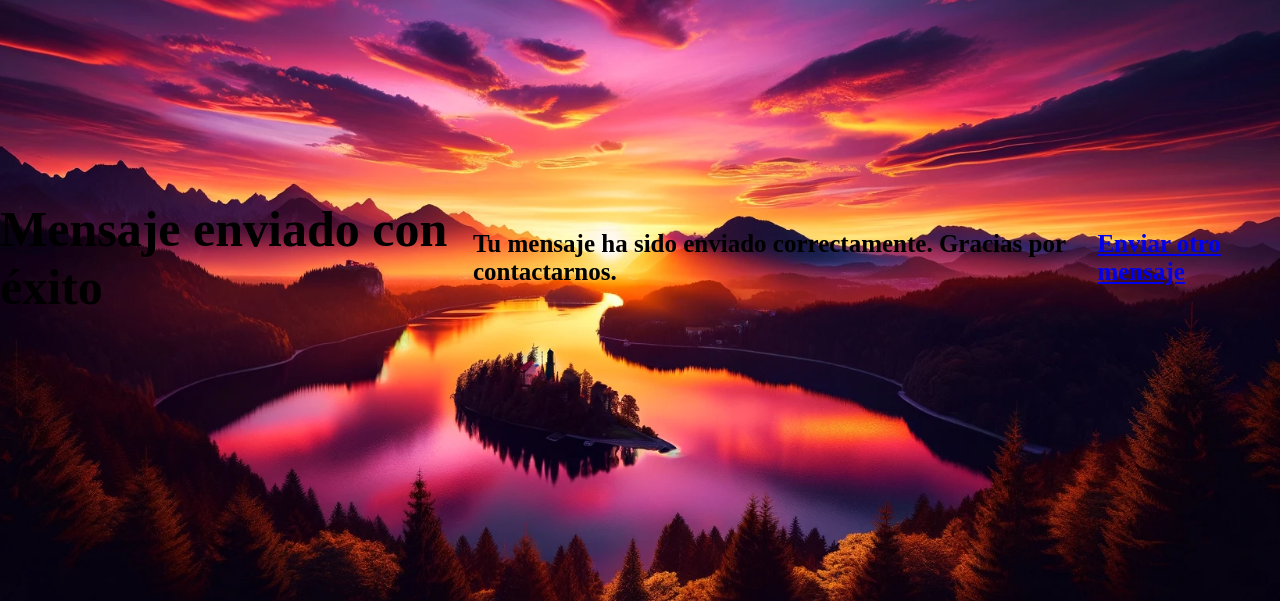
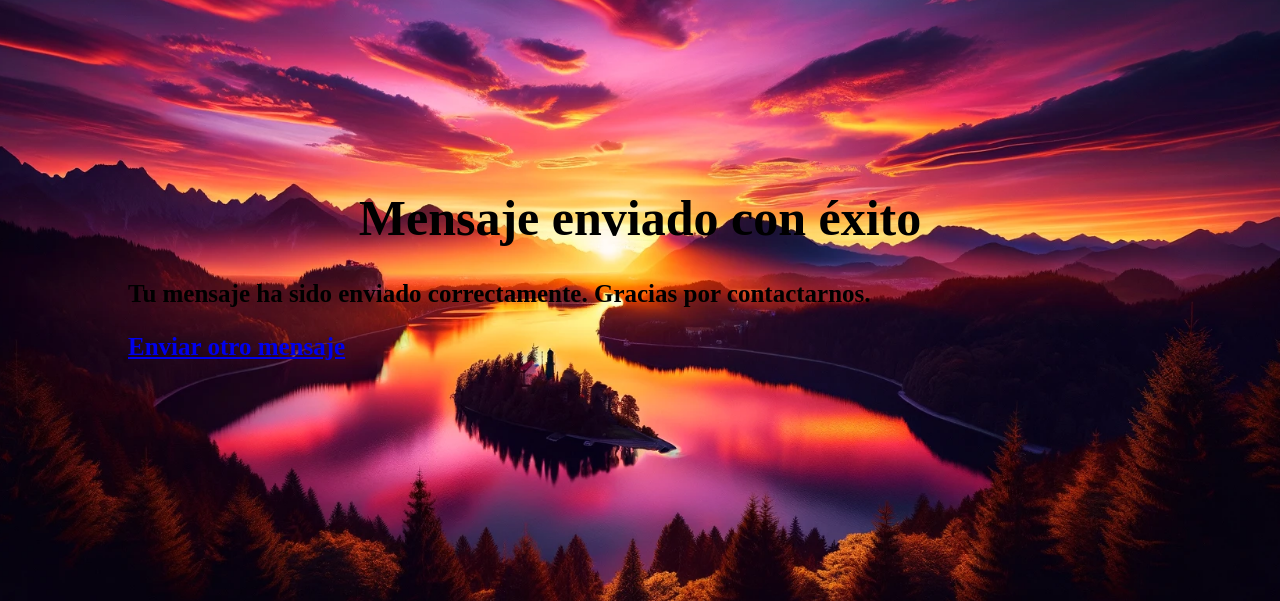
Before and after one commit to ronaldoucl/EnviadorCorreos, a PHP site: page /mensaje-enviado.html in a window 1280 px wide. Shown: the part 142-743 px from the top of the page. Run offline with PHP 8.4, Linux system fonts and the light colour scheme; some web fonts are replaced.

Commit message:
nuevos cambios

```diff
--- a/css/styles.css
+++ b/css/styles.css
@@ -101,6 +101,15 @@ input[type="file"] {
 }
 
 
+#cuerpo-mensaje {
+    width: 80%;
+}
+
+#cuerpo-mensaje h1 {
+    text-align: center;
+}
+
+
 @media (max-width: 700px) {
     body {
         width: 90%;
--- a/mensaje-enviado.html
+++ b/mensaje-enviado.html
@@ -5,8 +5,10 @@
     <title>Mensaje Enviado</title>
     <link rel="stylesheet" href="css/styles.css">
 <body>
-    <h1>Mensaje enviado con éxito</h1>
-    <p>Tu mensaje ha sido enviado correctamente. Gracias por contactarnos.</p>
-    <a href="index.php">Enviar otro mensaje</a>
+    <div id="cuerpo-mensaje">
+        <h1>Mensaje enviado con éxito</h1>
+        <p>Tu mensaje ha sido enviado correctamente. Gracias por contactarnos.</p>
+        <a href="index.php">Enviar otro mensaje</a>
+    </div>
 </body>
 </html>
```
